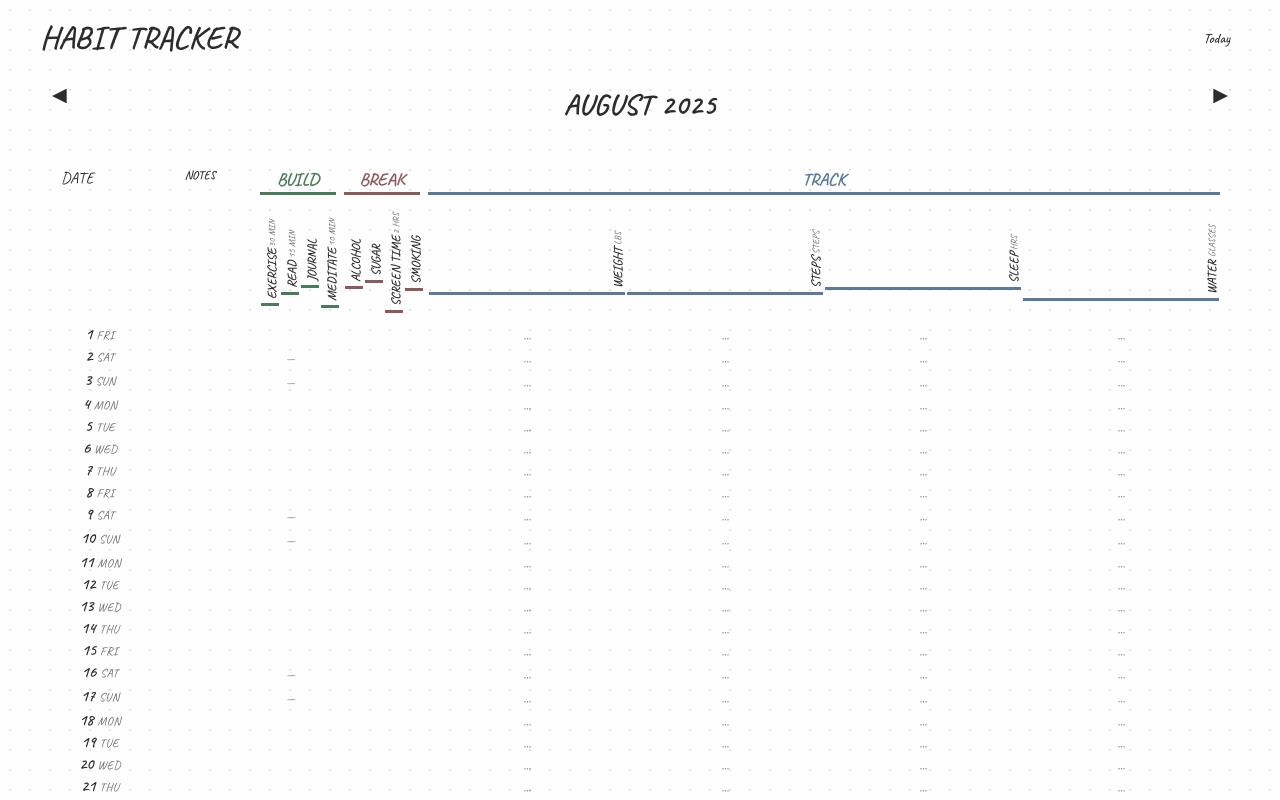
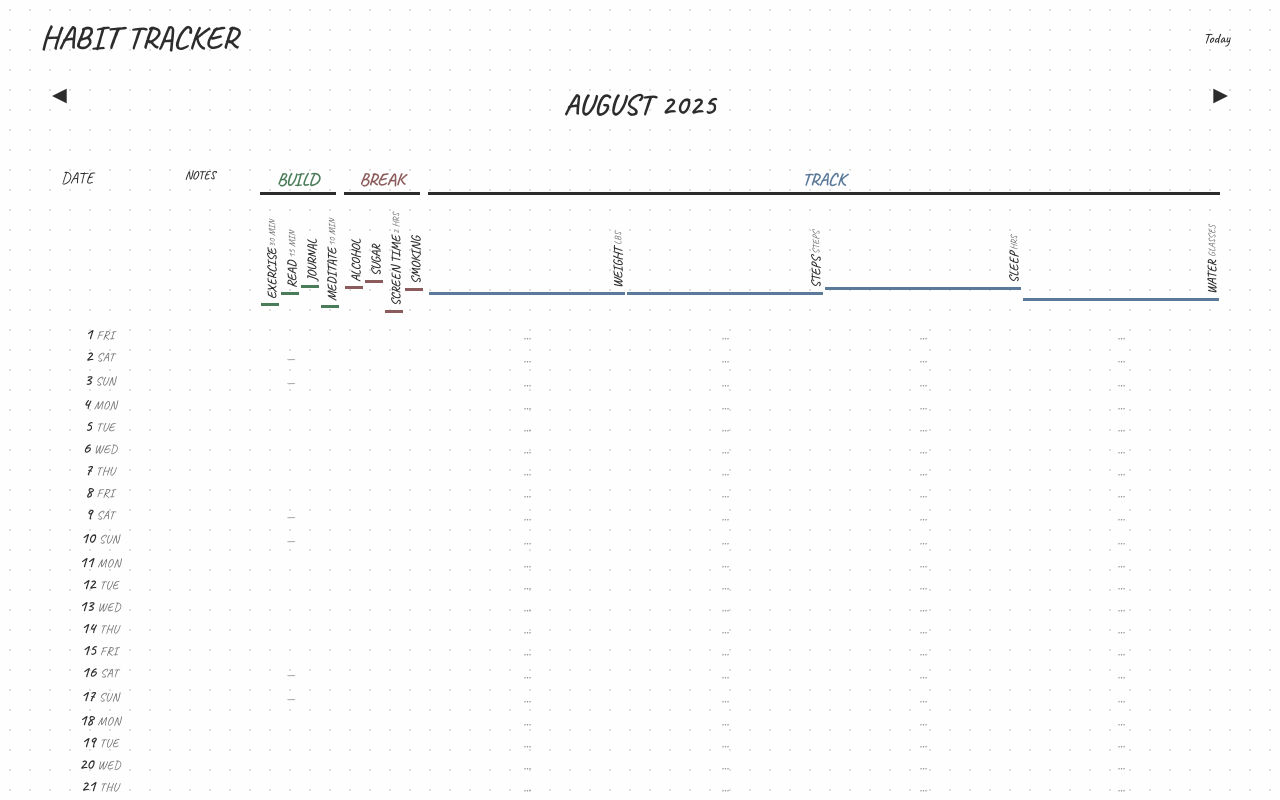
Before and after one commit to thanson00/HabitTracker, a React (Vite) app: page / in a window 1280 px wide. Shown: the top 800 px of the page. Built offline with nearby package versions, Linux system fonts and the light colour scheme.

Commit message:
style: make category header borders dark and ensure no sub-header borders

```diff
--- a/src/index.css
+++ b/src/index.css
@@ -213,7 +213,7 @@ button:focus-visible {
   font-weight: 700;
   font-size: 1.1rem;
   padding: 1px;
-  border-bottom: 3px solid var(--border);
+  border-bottom: 3px solid var(--text);
   margin-right: 4px;
   position: relative;
 }
@@ -224,17 +224,17 @@ button:focus-visible {
 
 .category-header.build {
   color: var(--cat-build);
-  border-bottom-color: var(--cat-build);
+  border-bottom-color: var(--text);
 }
 
 .category-header.break {
   color: var(--cat-break);
-  border-bottom-color: var(--cat-break);
+  border-bottom-color: var(--text);
 }
 
 .category-header.track {
   color: var(--cat-track);
-  border-bottom-color: var(--cat-track);
+  border-bottom-color: var(--text);
 }
 
 /* Remove borders from habit headers */
@@ -249,6 +249,7 @@ button:focus-visible {
   align-items: flex-end;
   justify-content: center;
   padding-bottom: 8px;
+  border: none;
   border-bottom: none;
 }
 
```
